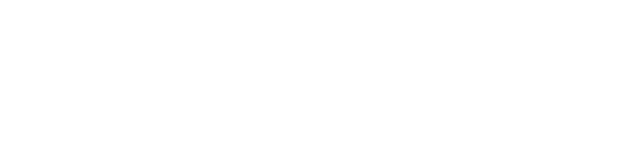
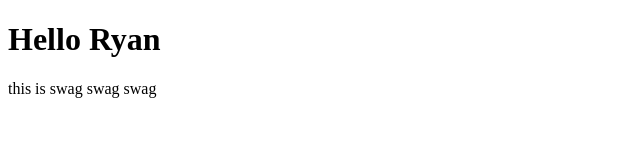
Before and after one commit to Uncle-Shred/git-branching, a plain HTML site: page index.html in a window 1280 px wide. Shown: the whole page, without its empty margins (0-640 px from the left). Drawn offline with Linux system fonts and the light colour scheme.

Commit message:
adding h1 and p tag to index

```diff
--- a/index.html
+++ b/index.html
@@ -7,6 +7,7 @@
   <title>Git branching lesson on test</title>
 </head>
 <body>
-
+	<h1>Hello Ryan</h1>
+	<p>this is swag swag swag</p>
 </body>
 </html>
```
